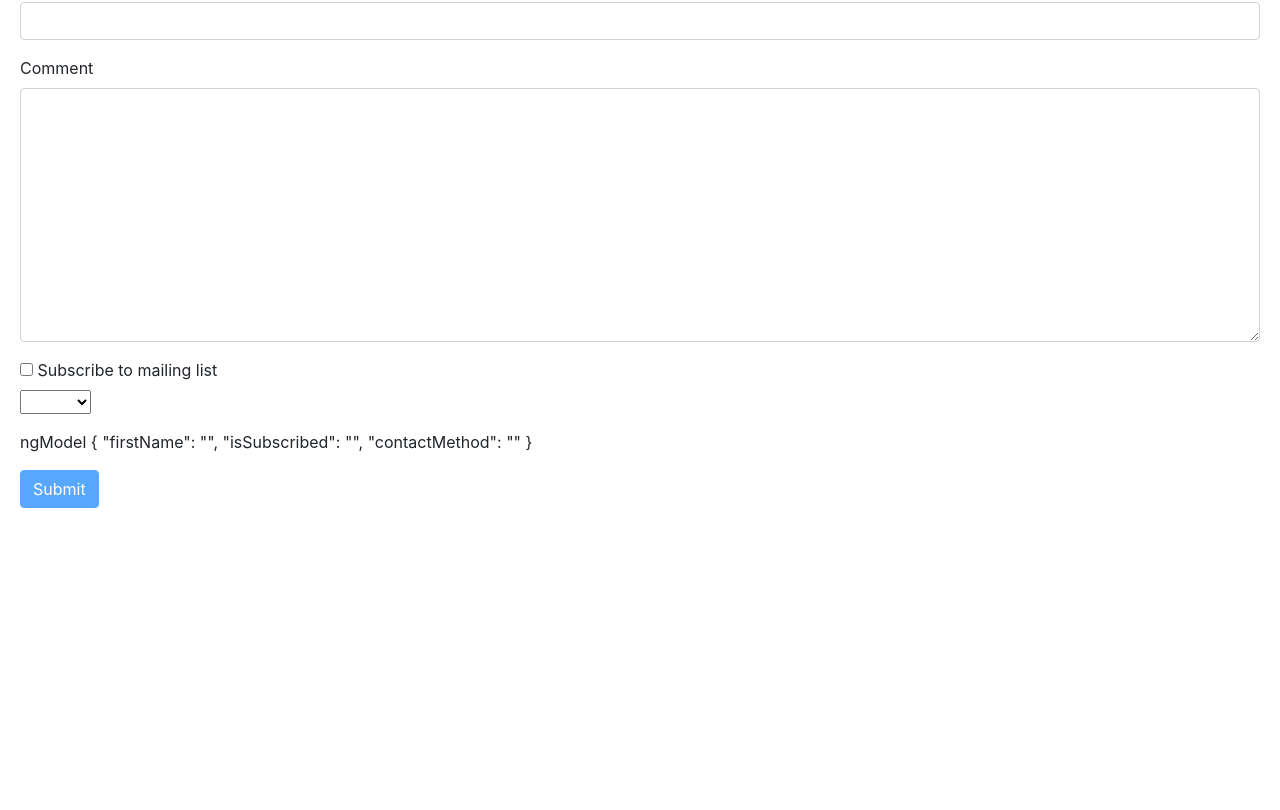
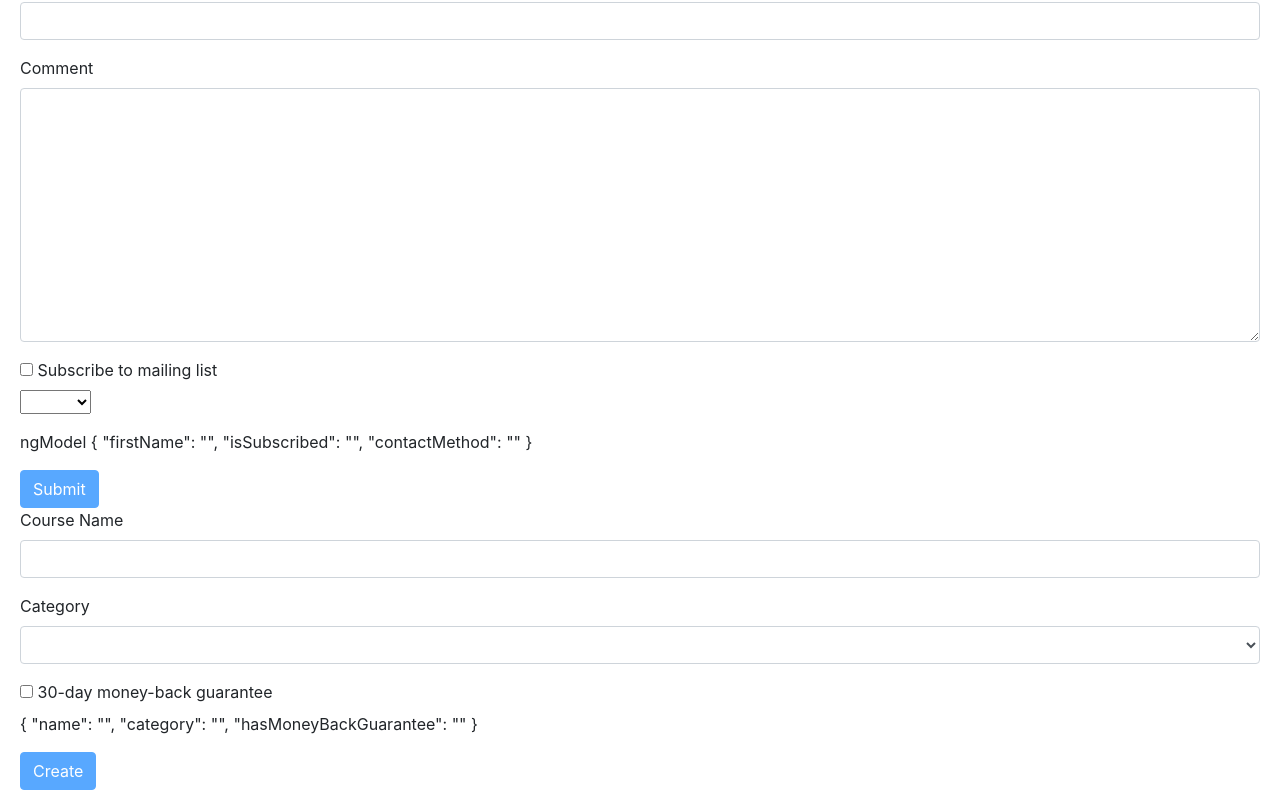
Before and after one commit to uzunemre/angularTutorial, an Angular app: page / in a window 1280 px wide. Shown: the part 626-1436 px from the top of the page. Before the commit the page ends 1154 px from the top, so only its background shows below. Built offline with nearby package versions, Linux system fonts and the light colour scheme.

Commit message:
new-course-form

```diff
--- a/src/app/app.component.html
+++ b/src/app/app.component.html
@@ -99,3 +99,7 @@
 
 
 <contact-form></contact-form>
+
+<new-course-form>
+
+</new-course-form>
--- a/src/app/app.module.ts
+++ b/src/app/app.module.ts
@@ -14,6 +14,7 @@
 import { InputFormatDirective } from './input-format.directive';
 import { ZippyComponent } from './zippy/zippy.component';
 import { ContactFormComponent } from './contact-form/contact-form.component';
+import { NewCourseFormComponent } from './new-course-form/new-course-form.component';
 
 @NgModule({
   declarations: [
@@ -26,7 +27,8 @@
     LikeComponent,
     InputFormatDirective,
     ZippyComponent,
-    ContactFormComponent
+    ContactFormComponent,
+    NewCourseFormComponent
   ],
   imports: [
     BrowserModule,
--- /dev/null
+++ b/src/app/new-course-form/new-course-form.component.html
@@ -0,0 +1,32 @@
+<form #f="ngForm" (ngSubmit)="submit(f)">
+  <div class="form-group">
+    <label for="name">Course Name</label>
+    <input required minlength="3" ngModel name="name" #name="ngModel" type="text" id="name" class="form-control">
+    <div *ngIf="name.touched && name.invalid" class="alert alert-danger">
+      <div *ngIf="name.errors.required">Name field is required</div>
+      <div *ngIf="name.errors.minlength">Name field should be at least {{name.errors.minlength.requiredLength}}</div>
+    </div>
+  </div>
+
+  <div class="form-group">
+    <label for="category">Category</label>
+    <select required ngModel name="category" #category="ngModel" id="category" class="form-control">
+      <option value=""></option>
+      <option *ngFor="let c of categories" [value]="c.id">{{c.name}}</option>
+    </select>
+    <div *ngIf="category.touched && category.invalid" class="alert alert-danger">
+      Category field is required.
+    </div>
+  </div>
+
+  <div class="checkbox">
+    <label for="moneyBackGuarantee">
+      <input ngModel name="hasMoneyBackGuarantee" type="checkbox" id="moneyBackGuarantee">
+      30-day money-back guarantee
+    </label>
+  </div>
+
+  <p>{{f.value | json}}</p>
+  <button class="btn btn-primary" [disabled]="f.invalid" >Create</button>
+
+</form>
--- /dev/null
+++ b/src/app/new-course-form/new-course-form.component.ts
@@ -0,0 +1,27 @@
+import {Component, OnInit} from '@angular/core';
+
+@Component({
+  selector: 'new-course-form',
+  templateUrl: './new-course-form.component.html',
+  styleUrls: ['./new-course-form.component.css']
+})
+export class NewCourseFormComponent implements OnInit {
+
+  categories = [
+    {id: 1, name: 'Development'},
+    {id: 2, name: 'Art'},
+    {id: 3, name: 'Language'},
+  ];
+
+  constructor() {
+  }
+
+  submit(f) {
+    console.log(f);
+  }
+
+  ngOnInit() {
+  }
+
+
+}
```
Also changed, not shown: src/app/new-course-form/new-course-form.component.css (added), 1 other file (tests, documents, lock files or other folders).
